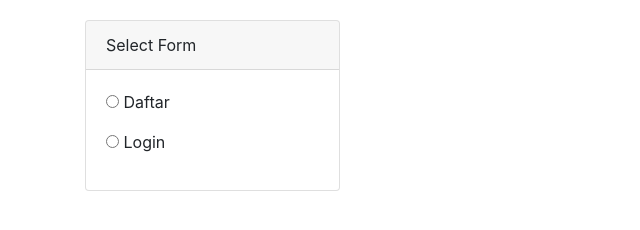
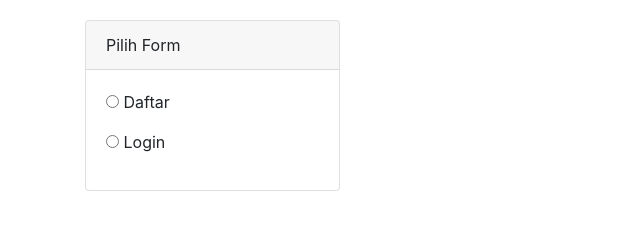
Before and after one commit to adityaharist/loginku, a plain HTML site: page index.html in a window 1280 px wide. Shown: the full height of the page, 0-640 px from the left. Drawn offline with nearby package versions, Linux system fonts and the light colour scheme.

Commit message:
Update index.html

```diff
--- a/index.html
+++ b/index.html
@@ -15,7 +15,7 @@
         <div class="row" style="padding-top: 20px">
             <div class="col-md-3"> <!-- mendesain layout -->
                 <div class="card">
-                    <div class="card-header">Select Form</div> <!-- header card -->
+                    <div class="card-header">Pilih Form</div> <!-- header card -->
                     <div class="card-body"> <!-- body dari card -->
                         <div class="form-group"> <!-- valuenya 0 -->
                             <input type="radio"  value="0" v-model="type"> Daftar
```
